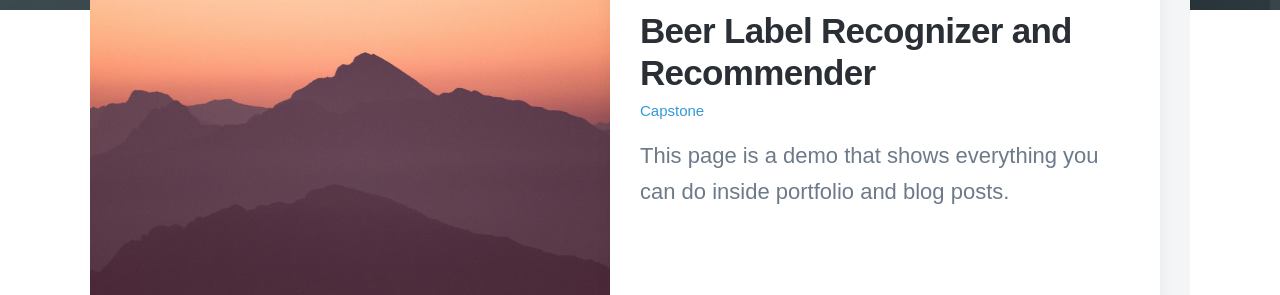
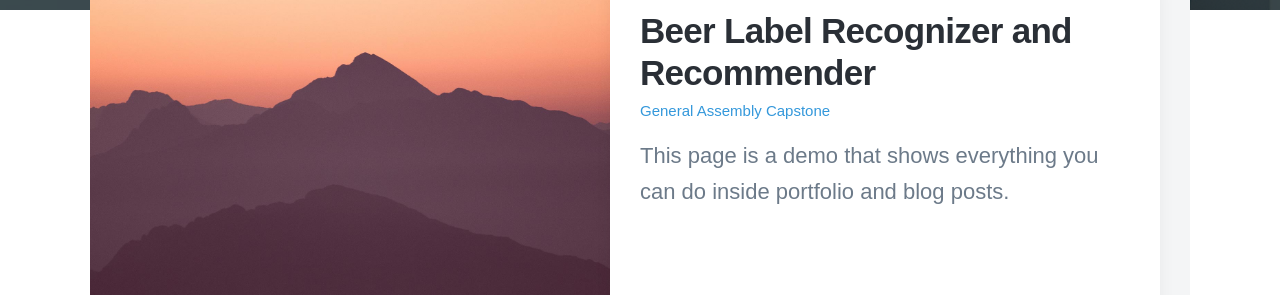
Before and after one commit to javimtza/javimtza.github.io, a Jekyll site: the page built from index.html, in a window 1280 px wide. Shown: the part 692-987 px from the top of the page. Built offline with Jekyll 4.4.1, drawn with Linux system fonts in a browser that asks for light colours; nearby versions of some CDN libraries; some web fonts are replaced.

Commit message:
Update index.html

```diff
--- a/index.html
+++ b/index.html
@@ -36,8 +36,8 @@
 
 			<div class="post__content-wrap">
 				<div class="post__content">
-					<h2 class="post__title"><a href="{{ project.url }}">{{ project.title }}</a></h2>
-					<p class="post__subtitle">{{ project.subtitle }}</p>
+					<h2 class="post__title"><a href="https://github.com/javimtza/DSI-Capstone">Beer Label Recognizer and Recommender</a></h2>
+					<p class="post__subtitle">General Assembly Capstone</p>
 					<p class="post__description">{{ project.description }}</p>
 				</div>
 			</div>
```
